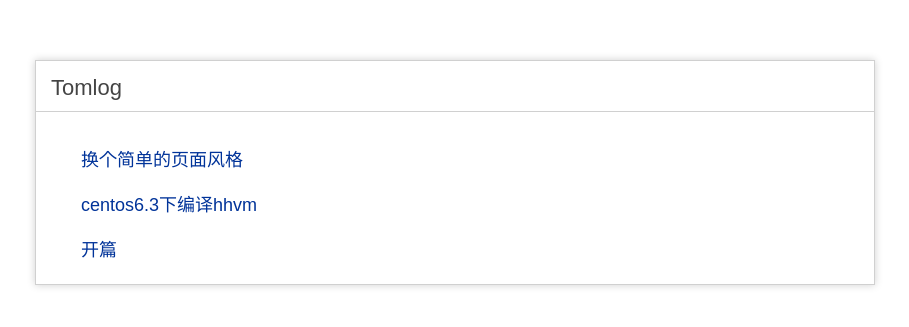
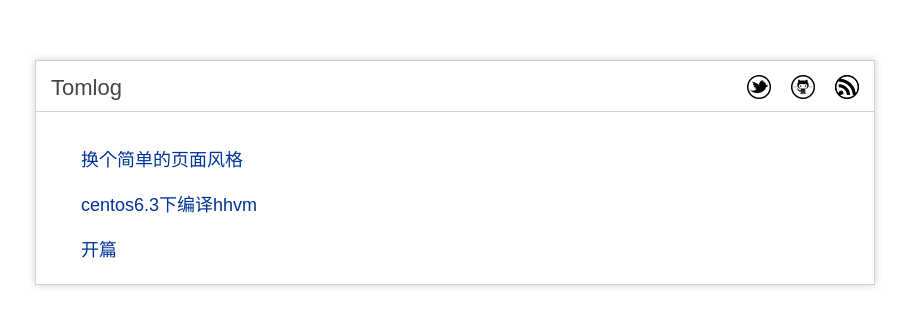
Before and after one commit to sallon88/sallon88.github.com, a Jekyll site: the page built from index.html, in a window 1280 px wide. Shown: the top 327 px of the page, without its empty margins (185-1094 px from the left). Built offline with Jekyll 4.4.1, drawn with Linux system fonts in a browser that asks for light colours; Markdown is read by kramdown in place of the engine named in the settings.

Commit message:
add icons

```diff
--- a/_layouts/default.html
+++ b/_layouts/default.html
@@ -11,7 +11,14 @@
 
 	<body>
 		<div id="container">
-			<div id="head">{{ page.title}}</div>
+			<div id="head">
+				<ul>
+					<li><a href="http://tomlog.com/atom.xml"><img src="/images/rss_icon.png" /></a></li>
+					<li><a href="http://github.com/sallon88"><img src="/images/github_icon.png" /></a></li>
+					<li><a href="http://twitter.com/sallon88"><img src="/images/twitter_icon.png" /></a></li>
+				</ul>
+				{{ page.title}}
+			</div>
 			<div id="body">
 				{{ content }}
 			</div>
--- a/main.css
+++ b/main.css
@@ -61,6 +61,10 @@ pre code {
 	padding: 14px 15px 10px 15px;
 }
 
+#head li {
+	float:right;
+}
+
 #body {
 	margin: 0 25px 0 25px;
 }
```
Also changed, not shown: images/github_icon.png (added), images/rss_icon.png (added), images/twitter_icon.png (added).
